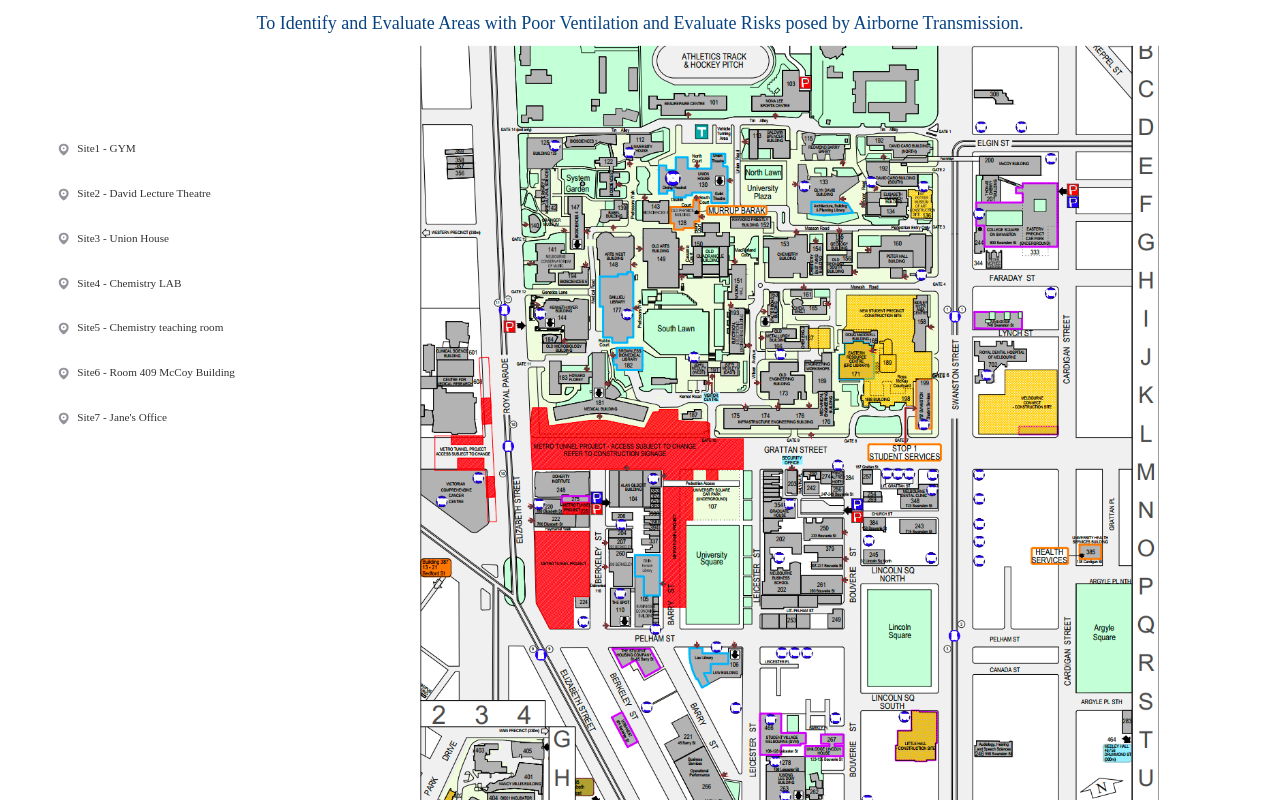
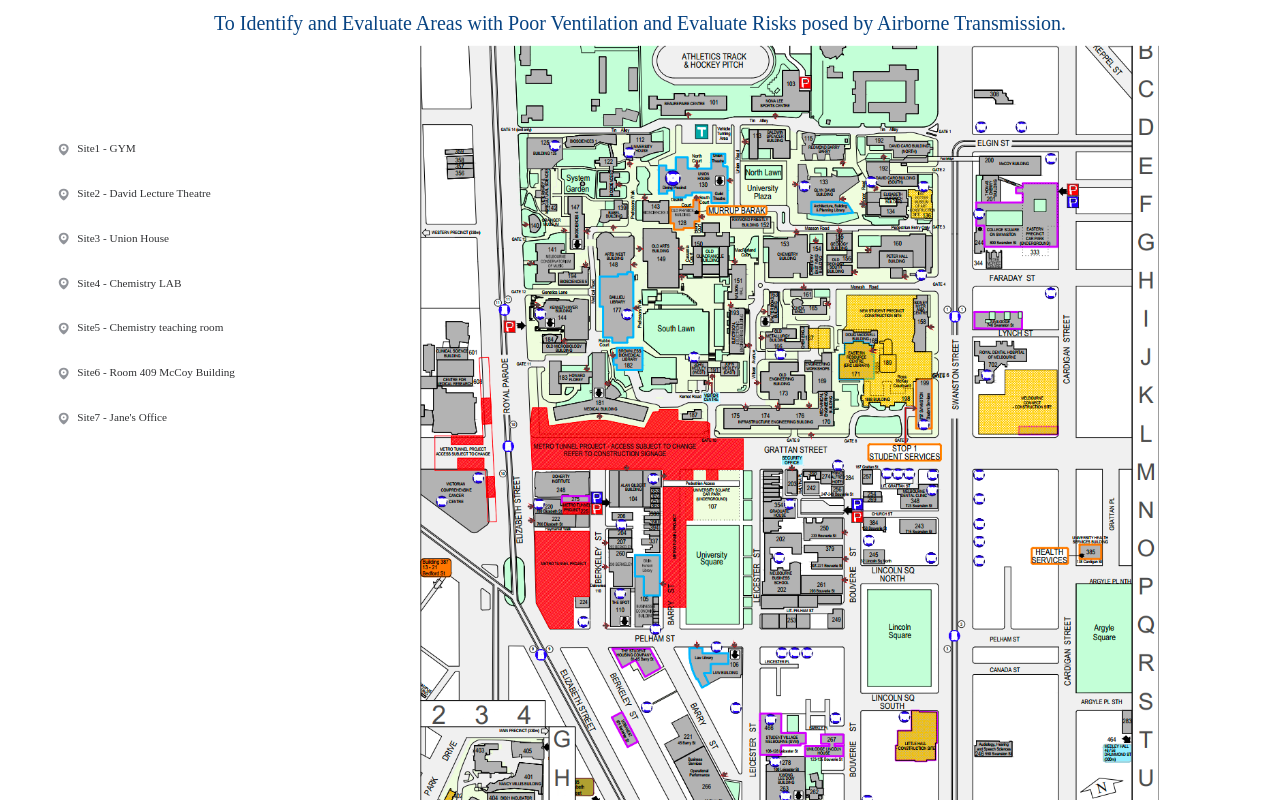
Before and after one commit to lqq-code/co2-Model, a Nuxt app: page / in a window 1280 px wide. Shown: the top 800 px of the page. Built offline with nearby package versions, Linux system fonts and the light colour scheme.

Commit message:
样式修改3

```diff
--- a/pages/index.vue
+++ b/pages/index.vue
@@ -588,16 +588,9 @@ a {
   position: absolute;
   top: 7%;
   text-align: center;
-  font-size: 18px;
+  font-size: 20px;
   line-height: 30px;
   color:#074382;
-}
-.text{
-  text-align: center;
-  font-size: 18px;
-  line-height: 30px;
-  color:#074382;
-  margin-bottom: 10px;
 }
 
 .aside-item{
```
